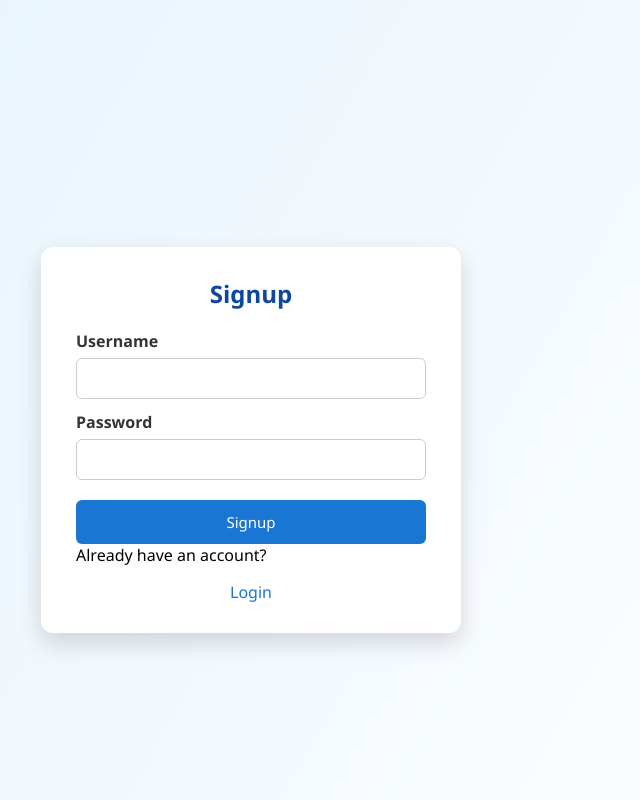
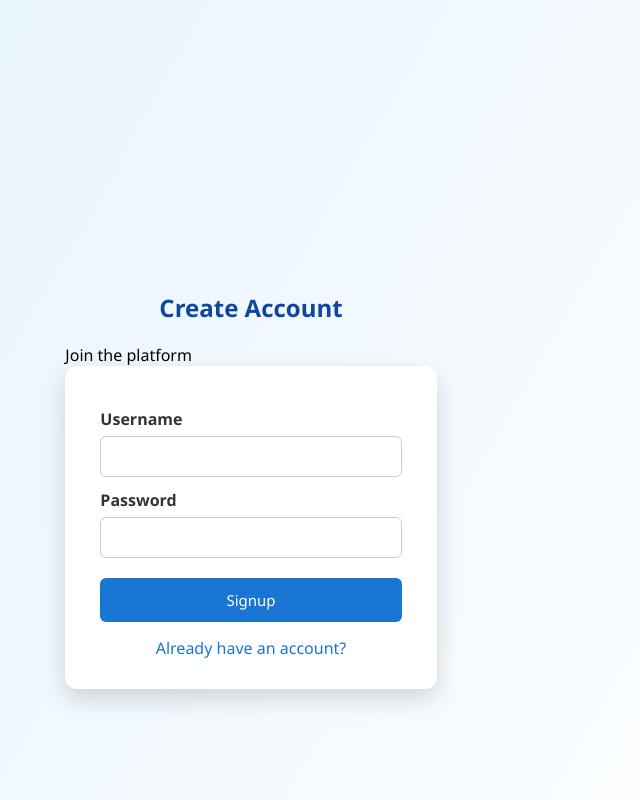
Before and after one commit to seemakurti-harika/smart-career-guidance, a Flask app: page /signup in a window 1280 px wide. Shown: the whole page, without its empty margins (389-1029 px from the left). Run offline with Flask 3, Linux system fonts and the light colour scheme.

Commit message:
Refactor signup form layout and structure

```diff
--- a/templates/signup.html
+++ b/templates/signup.html
@@ -8,21 +8,32 @@
     />
   </head>
   <body>
-    <form action="/signup" method="POST">
-      <h2>Signup</h2>
+    <div class="container">
+      <div class="card">
+        <h2>Create Account</h2>
+        <p class="subtitle">Join the platform</p>
 
+        <form method="POST">
           <label>Username</label>
           <input type="text" name="username" required />
 
           <label>Password</label>
           <input type="password" name="password" required />
+
           {% if message %}
-      <p style="color: red; font-weight: bold">{{ message }}</p>
+          <p class="error">{{ message }}</p>
           {% endif %}
 
           <button type="submit">Signup</button>
 
-      <p>Already have an account? <a href="/login">Login</a></p>
+          <a href="/login">Already have an account?</a>
         </form>
+      </div>
+    </div>
+    <script>
+      function toggleTheme() {
+        document.body.classList.toggle("dark");
+      }
+    </script>
   </body>
 </html>
```
Lines whose indentation alone changed are shown as unchanged.
